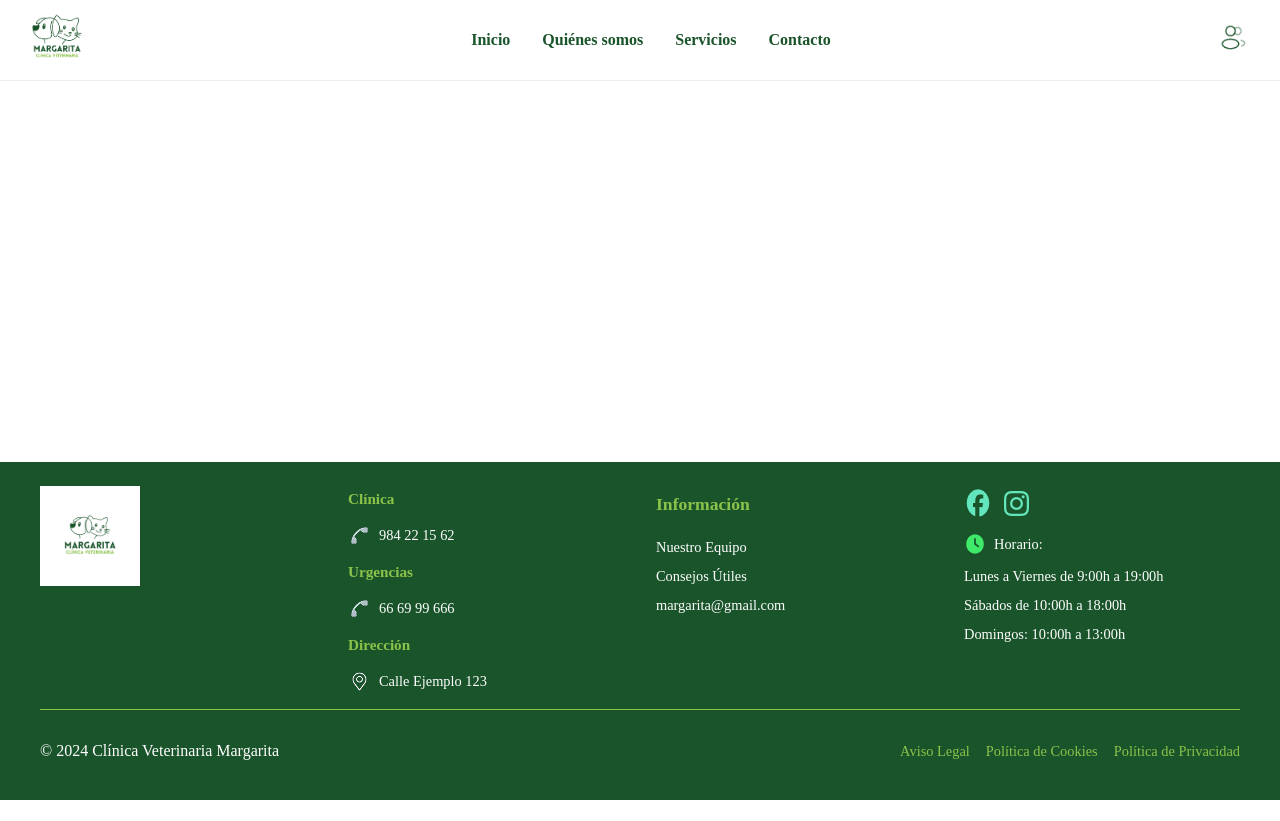
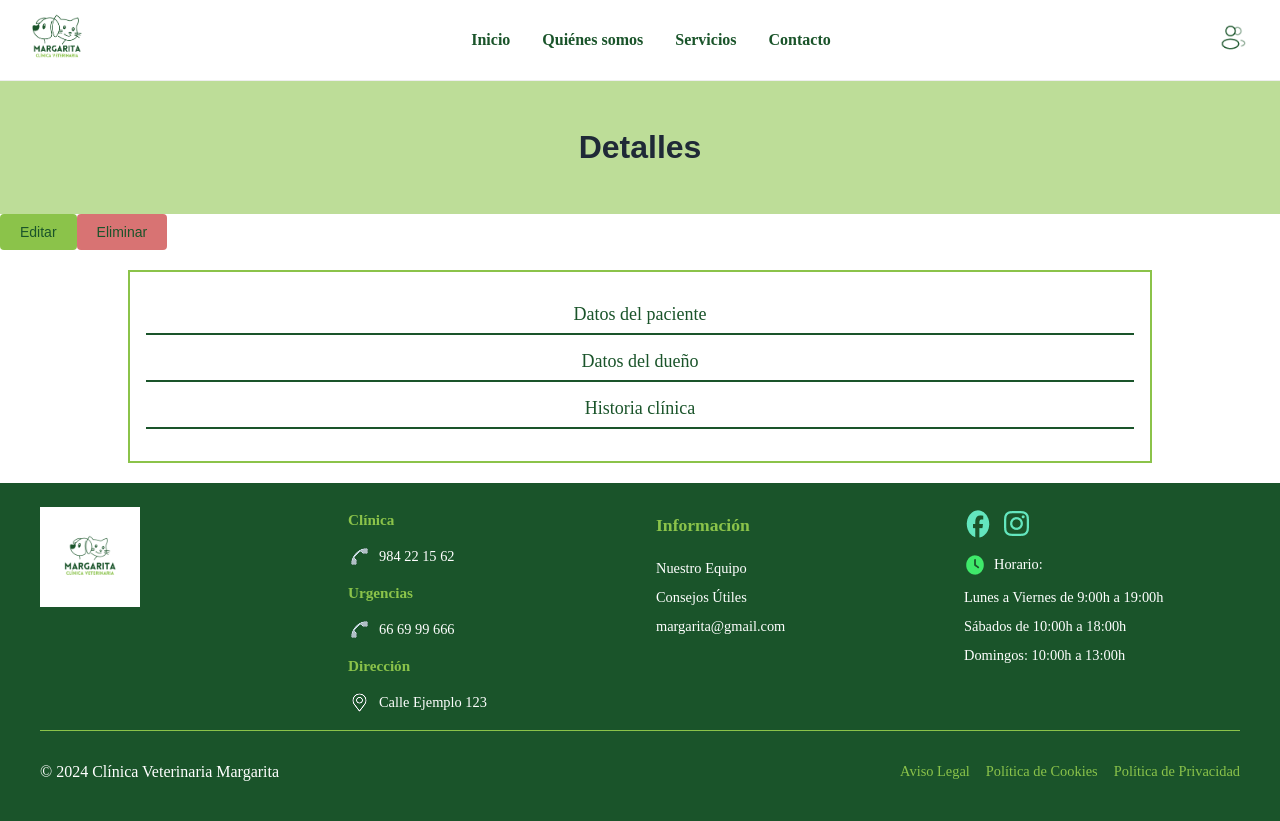
Before and after one commit to FerMarcos606/clinica-veterinaria-front, a React (Vite) app: page /detallePaciente in a window 1280 px wide. Before the commit the page ends 800 px from the top, so only its background shows below. Built offline with nearby package versions, Linux system fonts and the light colour scheme.

Commit message:
CM-27 feat: subtitle and square created

```diff
--- a/src/components/button/Button.css
+++ b/src/components/button/Button.css
@@ -30,3 +30,14 @@
   background-color: #B0AEAE;
   font-weight: bold;
 }
+
+/* Botón danger */
+.button.danger {
+  background-color: #BA0A0A91;
+  color: var(--color-primary-dark);
+}
+
+.button.danger:hover {
+  background-color: #D91C1C;
+  font-weight: bold;
+}
--- /dev/null
+++ b/src/components/pageSubTitle/PageSubTitle.css
@@ -0,0 +1,9 @@
+.page-sub-title {
+    font-size: 18px;
+    font-weight: 500;
+    margin: 16px 0;
+    color: var(--color-primary-dark);
+    text-align: center;
+    border-bottom: 2px solid var(--color-primary-dark);
+    padding-bottom: 8px;
+  }
--- /dev/null
+++ b/src/components/pageSubTitle/PageSubTitle.jsx
@@ -0,0 +1,9 @@
+// PageTitle.jsx
+import React from "react";
+import './PageSubTitle.css';
+
+const PageSubTitle = ({ text }) => {
+  return <h2 className="page-sub-title">{text}</h2>;
+};
+
+export default PageSubTitle;
--- /dev/null
+++ b/src/components/square/Square.css
@@ -0,0 +1,7 @@
+.page-container.admin {
+    border: 2px solid var(--color-primary);   /* línea del cuadrado */
+    padding: 16px;            /* espacio interior */
+    margin: 20px auto;        /* separa del borde de la ventana */
+    width: 80%;               /* ancho del "cuadro" */
+    box-sizing: border-box;   /* para que el padding no rompa el ancho */
+  }
--- /dev/null
+++ b/src/components/square/Square.jsx
@@ -0,0 +1,14 @@
+import React from "react";
+import './Square.css'
+
+const Square = ({type="admin", children}) => {
+
+
+    return (
+        <div className={`page-container ${type}`}>
+            {children}
+      </div>
+    )
+  }
+
+  export default Square
--- /dev/null
+++ b/src/pages/admin/patientDetails/PatientDetailsPage.jsx
@@ -0,0 +1,22 @@
+import React from "react";
+import Hero from "../../../components/hero/Hero";
+import Button from "../../../components/button/Button";
+import Square from "../../../components/square/Square";
+import PageSubTitle from "../../../components/pageSubTitle/PageSubTitle";
+
+export const PatientDetails = () => {
+    return (
+        <>
+        <Hero text="Detalles"></Hero>
+        <Button text="Editar"></Button>
+        <Button text="Eliminar" type="danger"></Button>
+        <Square>
+            <PageSubTitle text="Datos del paciente"></PageSubTitle>
+            <PageSubTitle text="Datos del dueño"></PageSubTitle>
+            <PageSubTitle text="Historia clínica"></PageSubTitle>
+        </Square>
+        </>
+    )
+}
+
+export default PatientDetails
--- a/src/routes/Routes.jsx
+++ b/src/routes/Routes.jsx
@@ -2,6 +2,7 @@ import React from "react";
 import {Routes, Route} from 'react-router-dom';
 import Home from "../pages/HomePage";
 import PatientList from "../pages/admin/patientList/PatientListPage";
+import PatientDetails from "../pages/admin/patientDetails/PatientDetailsPage";
 
 
 export default function AppRoutes () {
@@ -11,6 +12,8 @@ export default function AppRoutes () {
 
           <Route path="/listaPacientes" element={<PatientList />} />
 
+          <Route path="/detallePaciente" element={<PatientDetails />} />
+
           </Routes>
     )
 
```
Also changed, not shown: src/pages/admin/patientDetails/PatientDetailsPage.css (added).
